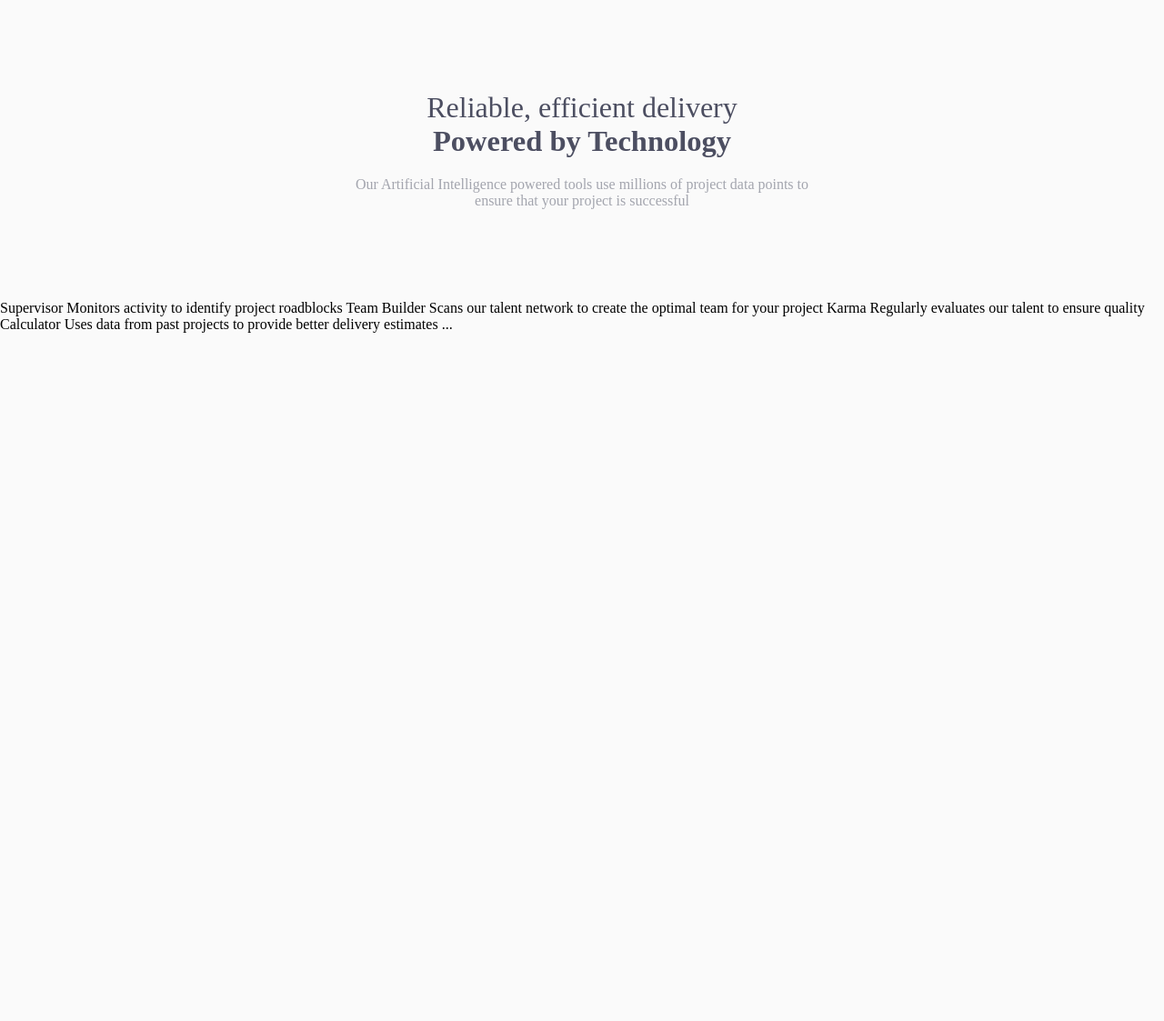
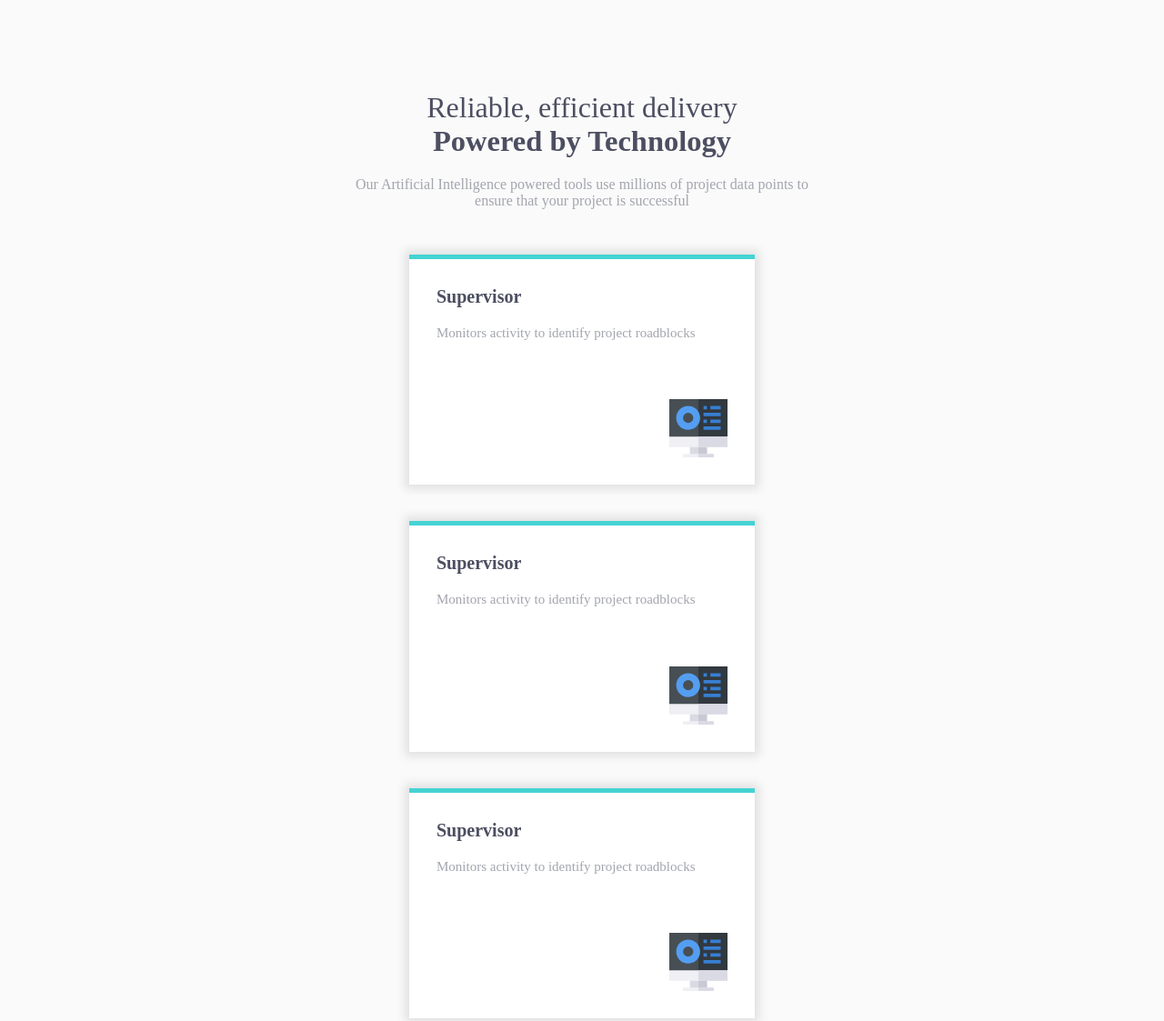
Before and after one commit to kimtaejin3/four-card-feature-section, a plain HTML site: page index.html in a window 1280 px wide. Shown: the top 1123 px of the page at 91% size. Before the commit the page ends 800 px from the top, so only its background shows below. Drawn offline with Linux system fonts and the light colour scheme.

Commit message:
Create card component

```diff
--- a/index.html
+++ b/index.html
@@ -31,7 +31,30 @@
 
         <main class="contents">
             <div class="l_wrapper">
-                <div class="card"></div>
+                <div class="card">
+                    <h2 class="card-title">Supervisor</h2>
+                    <div class="card-contents">
+                        <p>Monitors activity to identify project roadblocks</p>
+                    </div>
+                </div>
+                <div class="card">
+                    <h2 class="card-title">Supervisor</h2>
+                    <div class="card-contents">
+                        <p>Monitors activity to identify project roadblocks</p>
+                    </div>
+                </div>
+                <div class="card">
+                    <h2 class="card-title">Supervisor</h2>
+                    <div class="card-contents">
+                        <p>Monitors activity to identify project roadblocks</p>
+                    </div>
+                </div>
+                <div class="card">
+                    <h2 class="card-title">Supervisor</h2>
+                    <div class="card-contents">
+                        <p>Monitors activity to identify project roadblocks</p>
+                    </div>
+                </div>
             </div>
         </main>
         Supervisor Monitors activity to identify project roadblocks Team Builder
--- a/style.css
+++ b/style.css
@@ -10,7 +10,7 @@
     --dark-blue: hsl(234, 12%, 34%);
     --grayish-blue: hsl(229, 6%, 66%);
     --very-light-gray: hsl(0, 0%, 98%);
-    --white: hsl(100%, 100%, 100%);
+    --white: hsl(0, 0%, 100%);
 }
 
 /* reset */
@@ -31,7 +31,7 @@ h6 {
 
 /* layout */
 .l_wrapper {
-    max-width: 1200px;
+    max-width: 1440px;
     margin: 0 auto;
     padding: 0 20px;
 }
@@ -51,7 +51,7 @@ body {
 .header {
     text-align: center;
     max-width: 550px;
-    margin: 100px auto;
+    margin: 100px auto 50px;
     padding: 0 10px;
     box-sizing: border-box;
     /* max-width: 400px; */
@@ -73,7 +73,40 @@ body {
     color: var(--grayish-blue);
 }
 
-.box {
+.card {
     display: flex;
-    background-color: yellowgreen;
+    flex-direction: column;
+    background-color: var(--white);
+    max-width: 380px;
+    aspect-ratio: 3/2;
+    padding: 30px;
+    box-sizing: border-box;
+    margin: 0 auto;
+    box-shadow: 0px 0px 10px 5px rgba(0, 0, 0, 0.1);
+    border-top: 5px solid var(--cyan);
 }
+
+.card:not(:first-child) {
+    margin-top: 40px;
+}
+
+.card::after {
+    content: " ";
+    width: 64px;
+    height: 64px;
+    display: block;
+    margin: auto 0 0 auto;
+    background-image: url(images/icon-calculator.svg);
+}
+
+.card-title {
+    font-size: 2rem;
+    font-weight: bold;
+    color: var(--dark-blue);
+    margin-bottom: 20px;
+}
+
+.card-contents p {
+    font-size: 1.5rem;
+    color: var(--grayish-blue);
+}
```
Also changed, not shown: 1 other file.
